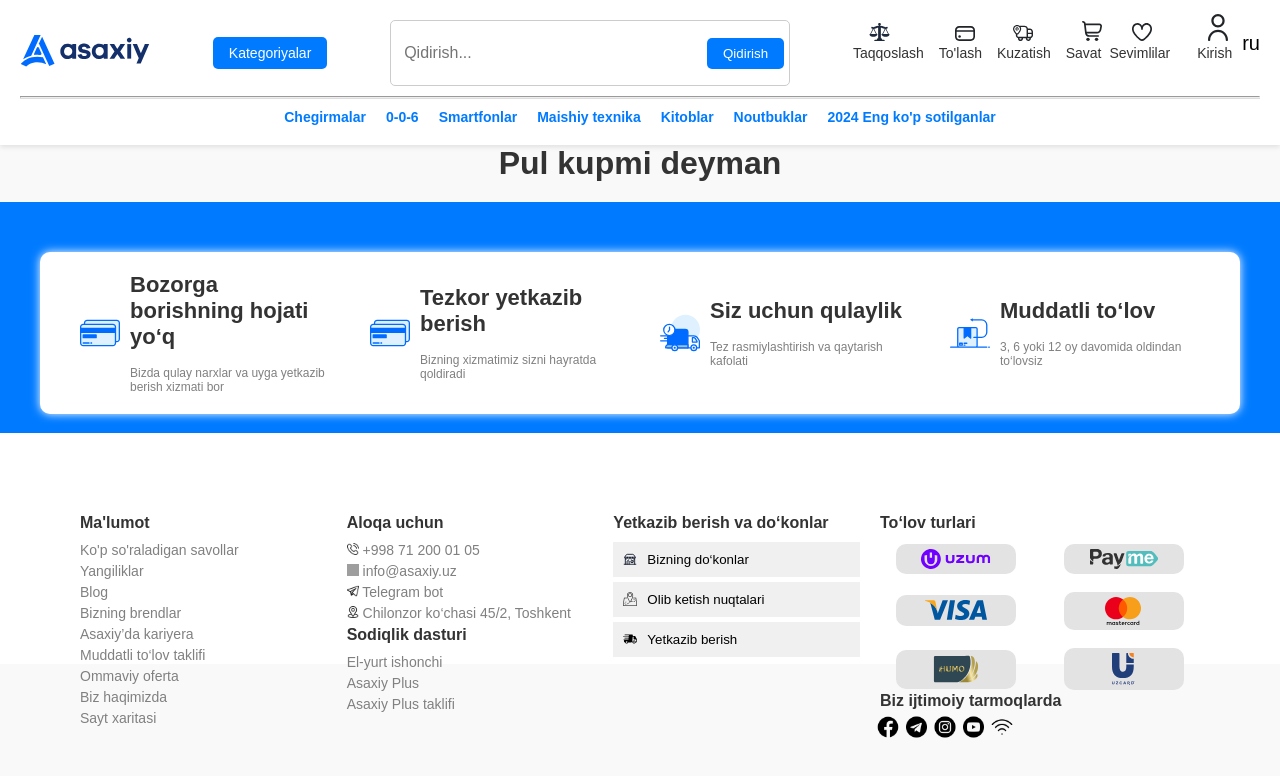
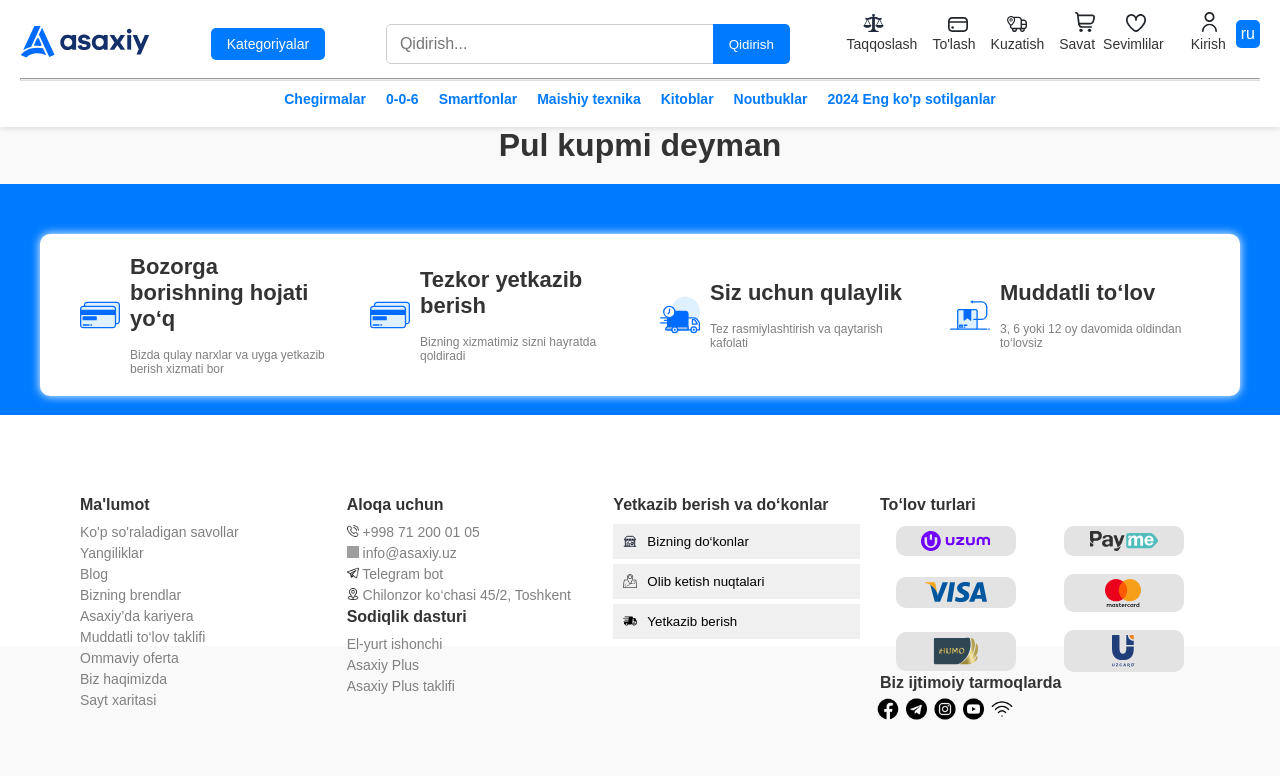
Before and after one commit to BEKZOD06HTML/asaxiy, a React (Vite) app: page /buy in a window 1280 px wide. Shown: the top 776 px of the page. Built offline with nearby package versions, Linux system fonts and the light colour scheme; grey boxes are pictures that could not be loaded.

Commit message:
ozgina_yangilandi

```diff
--- a/src/components/carusel/carusel.css
+++ b/src/components/carusel/carusel.css
@@ -104,7 +104,7 @@ button{
 .btn3 {
     background: #55a9f3;
     color: white;
-    width: 25%;
+    width: 30%;
 }
 
 .btn3:hover {
--- a/src/components/header/header.css
+++ b/src/components/header/header.css
@@ -49,6 +49,7 @@
     border-radius: 5px;
     padding: 5px;
     width: 400px;
+    height: 40px;
   }
 
   .search_input {
@@ -64,7 +65,10 @@
     border: none;
     padding: 8px 16px;
     cursor: pointer;
-    border-radius: 5px;
+    border-radius: 0px 5px 5px 0;
+    height: 40px;
+    position: relative;
+    left: 10px;
   }
 
   .icons {
@@ -115,3 +119,22 @@
   .menu_link:hover {
     color: #0056b3;
   }
+  .lang{
+    background: #007bff;
+    color: white;
+    border: none;
+    font-size: 16px;
+    margin-bottom: 20px;
+    cursor: pointer;
+    padding: 5px;
+    border-radius: 5px;
+    transition: all 0.3s ease;
+    &:hover{
+      background-color: #0160c7;
+
+    }
+    &:active{
+      scale: 0.95;
+    }
+
+  }
--- a/src/components/header/header.jsx
+++ b/src/components/header/header.jsx
@@ -33,7 +33,7 @@ const Header = () => {
           <NavLink to="/trak" className="icon_link"> <img style={{ width: '20px' }} src="/assets/header/icon/tracker.svg" alt="" />{t('header.track')}</NavLink>
           <NavLink to="/Korzina" className="icon_link"><img style={{ width: '20px' }} src="/assets/header/icon/cart.svg" alt="" />{t('header.cart')}</NavLink>
           <NavLink to="/like" className="icon_link"> <img style={{ width: '20px' }} src="/assets/header/icon/heart.svg" alt="" /> <span style={{ position: 'relative', right: '7px' }}>{t('header.favorites')}</span></NavLink>
-          <NavLink to="" className="icon_link"><img style={{ width: '20px' }} src="/assets/header/icon/avatar.svg" alt="" onClick={() => setisModalOpen((p) => !p)} /> <span style={{ position: 'relative', left: '5px' }}>{t('header.login')}</span> </NavLink>
+          <NavLink to="" className="icon_link"><img style={{ width: '15px' }} src="/assets/header/icon/avatar.svg" alt="" onClick={() => setisModalOpen((p) => !p)} /> <span style={{ position: 'relative', left: '5px' }}>{t('header.login')}</span> </NavLink>
           <button className="lang" onClick={toggleLeague}>{t('header.language')}</button>
         </div>
       </div>
--- a/src/components/utils/locales/ru.json
+++ b/src/components/utils/locales/ru.json
@@ -76,7 +76,7 @@
   "low": "Низкий",
   "high": "Высокий",
   "reset": "Сбросить фильтр",
-  "buy_now": "Купить",
+  "buy_now": "Купить один клик",
   "show_more": "Показать больше",
   "more_details": "Подробнее"
 },
```
